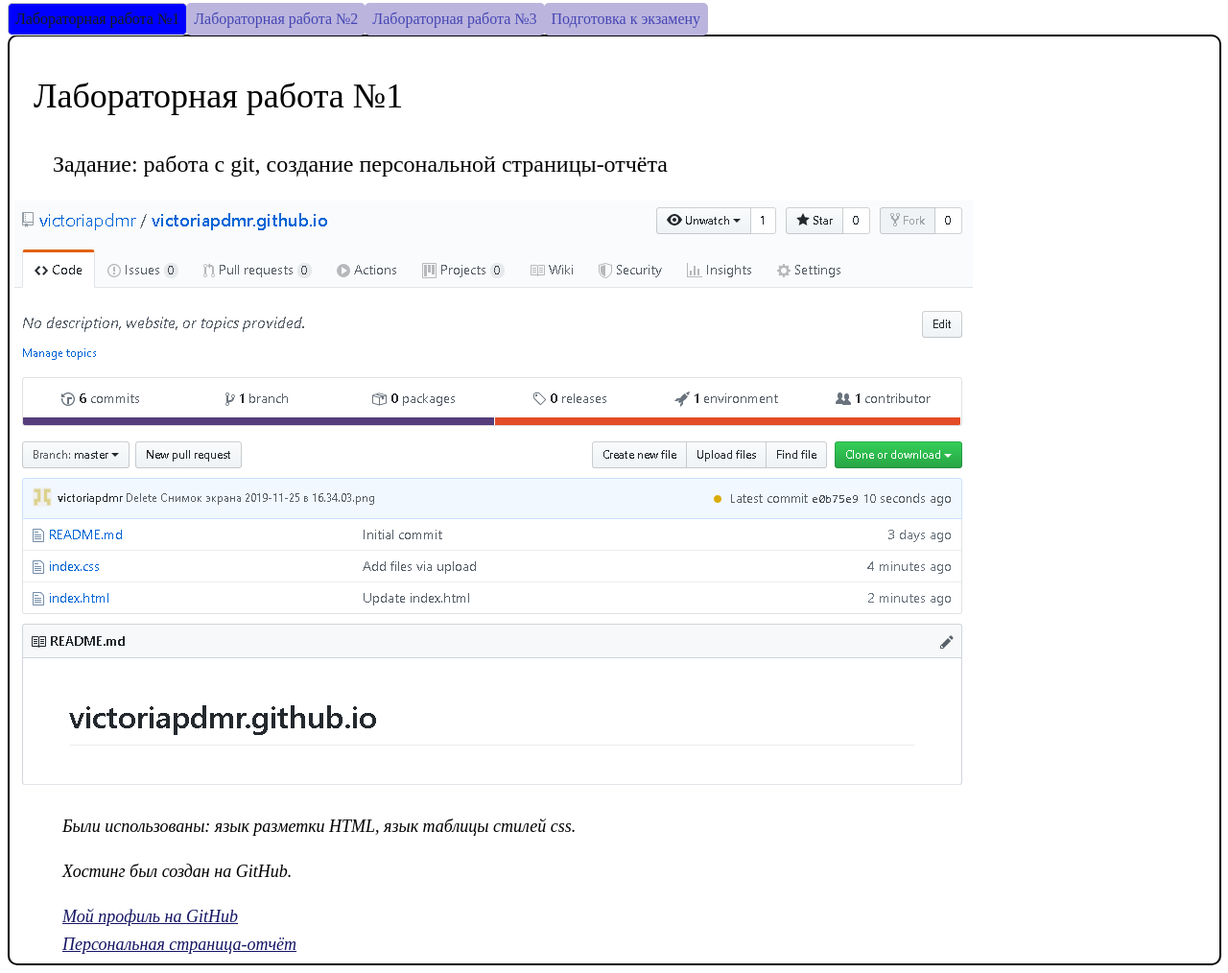
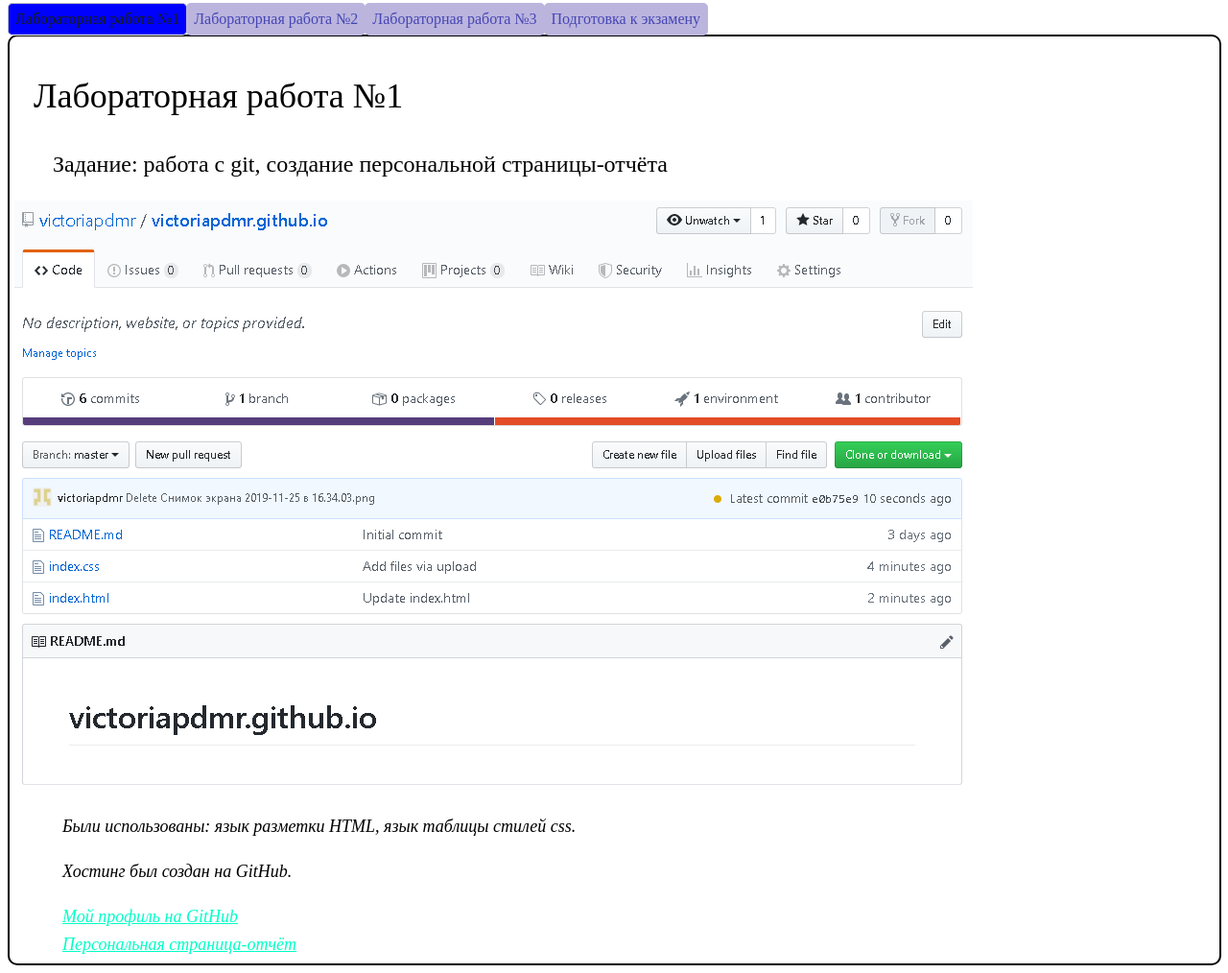
Before and after one commit to victoriapdmr/victoriapdmr.github.io, a plain HTML site: page index.html in a window 1280 px wide. Shown: the part 105-1119 px from the top of the page at 96% size. Drawn offline with Linux system fonts and the light colour scheme.

Commit message:
Update index.css

```diff
--- a/index.css
+++ b/index.css
@@ -123,7 +123,7 @@
   font-size: 18px;
   line-height: 29px;
   padding-left: 50px;
-  color: rgba(20, 20, 100, 1);
+  color: rgba(0, 255, 199, 255);
 }
 
 #href:hover{
```
